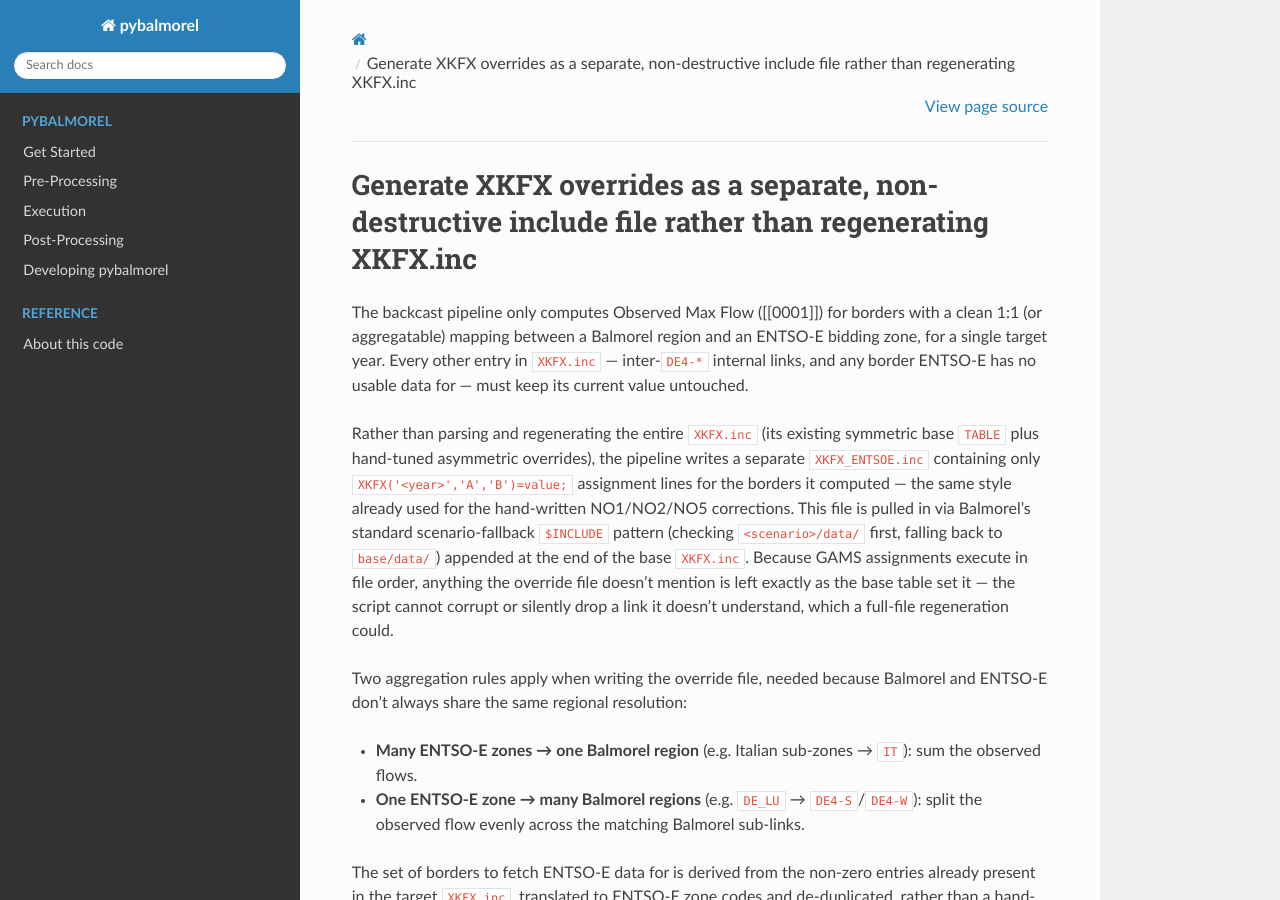
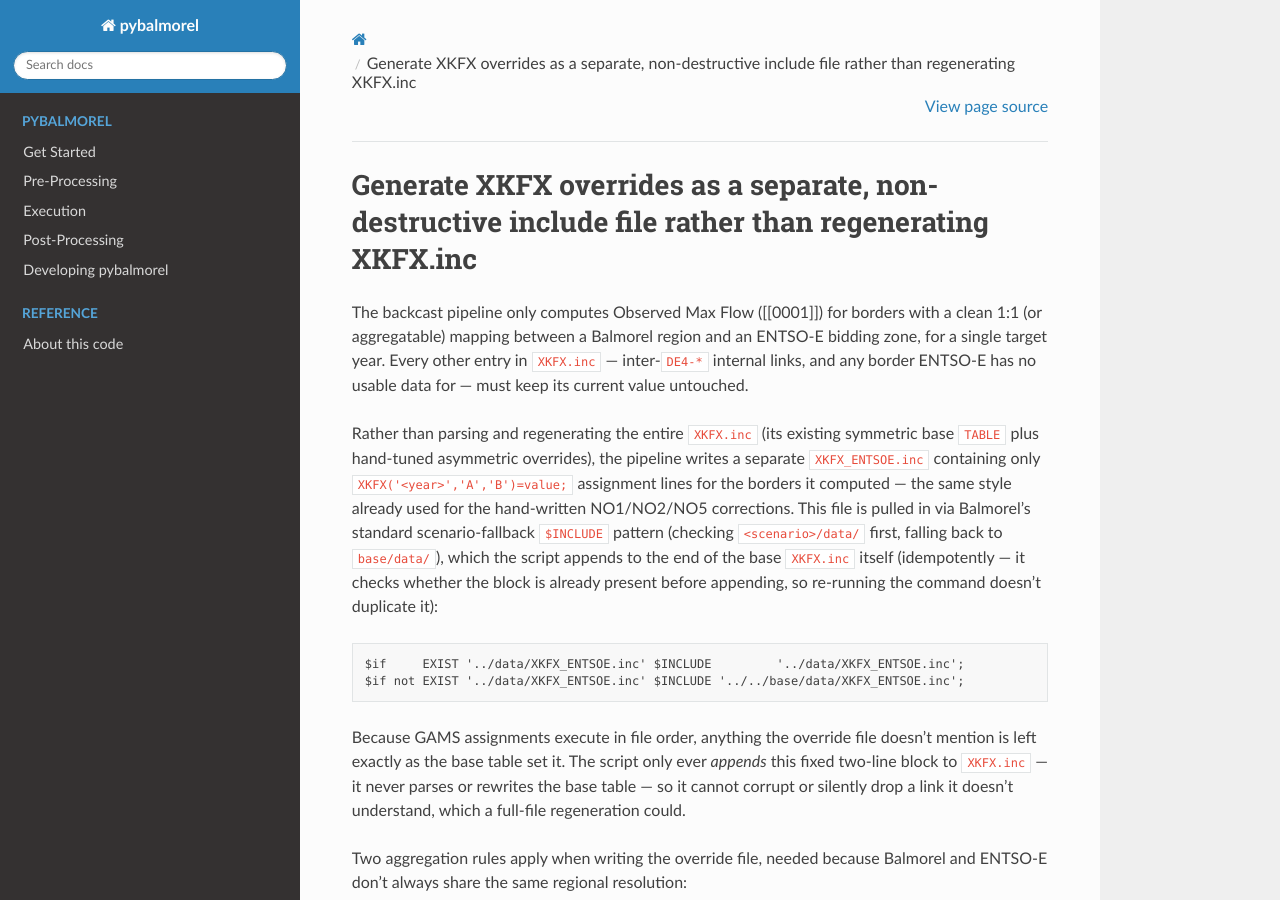
Before and after one commit to balmorelcommunity/pybalmorel, a Sphinx documentation site: the page built from docs/adr/0002-xkfx-override-file-not-regeneration.md, in a window 1280 px wide and 900 px high. Built offline with Sphinx 7.4.7 and the Read the Docs theme 3.1.0, drawn with Linux system fonts in a browser that asks for light colours.

Commit message:
Clarification

````diff
--- a/docs/adr/0002-xkfx-override-file-not-regeneration.md
+++ b/docs/adr/0002-xkfx-override-file-not-regeneration.md
@@ -2,7 +2,14 @@
 
 The backcast pipeline only computes Observed Max Flow ([[0001]]) for borders with a clean 1:1 (or aggregatable) mapping between a Balmorel region and an ENTSO-E bidding zone, for a single target year. Every other entry in `XKFX.inc` — inter-`DE4-*` internal links, and any border ENTSO-E has no usable data for — must keep its current value untouched.
 
-Rather than parsing and regenerating the entire `XKFX.inc` (its existing symmetric base `TABLE` plus hand-tuned asymmetric overrides), the pipeline writes a separate `XKFX_ENTSOE.inc` containing only `XKFX('<year>','A','B')=value;` assignment lines for the borders it computed — the same style already used for the hand-written NO1/NO2/NO5 corrections. This file is pulled in via Balmorel's standard scenario-fallback `$INCLUDE` pattern (checking `<scenario>/data/` first, falling back to `base/data/`) appended at the end of the base `XKFX.inc`. Because GAMS assignments execute in file order, anything the override file doesn't mention is left exactly as the base table set it — the script cannot corrupt or silently drop a link it doesn't understand, which a full-file regeneration could.
+Rather than parsing and regenerating the entire `XKFX.inc` (its existing symmetric base `TABLE` plus hand-tuned asymmetric overrides), the pipeline writes a separate `XKFX_ENTSOE.inc` containing only `XKFX('<year>','A','B')=value;` assignment lines for the borders it computed — the same style already used for the hand-written NO1/NO2/NO5 corrections. This file is pulled in via Balmorel's standard scenario-fallback `$INCLUDE` pattern (checking `<scenario>/data/` first, falling back to `base/data/`), which the script appends to the end of the base `XKFX.inc` itself (idempotently — it checks whether the block is already present before appending, so re-running the command doesn't duplicate it):
+
+```
+$if     EXIST '../data/XKFX_ENTSOE.inc' $INCLUDE         '../data/XKFX_ENTSOE.inc';
+$if not EXIST '../data/XKFX_ENTSOE.inc' $INCLUDE '../../base/data/XKFX_ENTSOE.inc';
+```
+
+Because GAMS assignments execute in file order, anything the override file doesn't mention is left exactly as the base table set it. The script only ever *appends* this fixed two-line block to `XKFX.inc` — it never parses or rewrites the base table — so it cannot corrupt or silently drop a link it doesn't understand, which a full-file regeneration could.
 
 Two aggregation rules apply when writing the override file, needed because Balmorel and ENTSO-E don't always share the same regional resolution:
 
````
